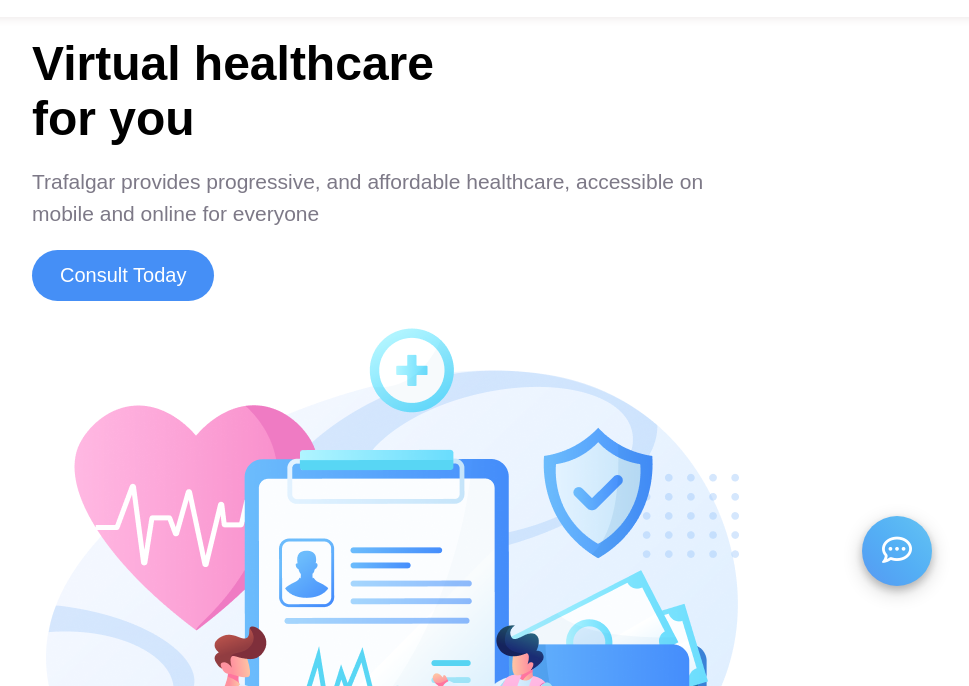
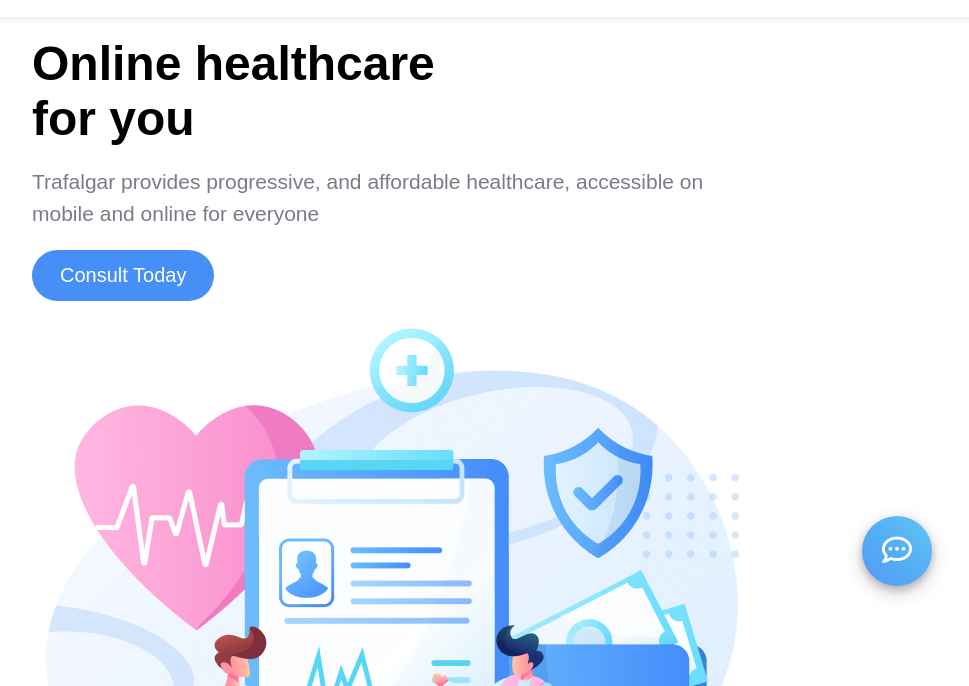
Before and after one commit to Amrita965/virtual-healthcare, a plain HTML site: page index.html in a window 1280 px wide. Shown: the part 114-800 px from the top of the page, without its empty margins (248-1217 px from the left). Drawn offline with Linux system fonts and the light colour scheme.

Commit message:
Title change

```diff
--- a/index.html
+++ b/index.html
@@ -31,7 +31,7 @@
         <!-- Banner section -->
         <section class="banner">
             <div class="banner-content">
-                <h1 class="title">Virtual healthcare <br class="line-break"> for you</h1>
+                <h1 class="title">Online healthcare <br class="line-break"> for you</h1>
                 <p class="description">Trafalgar provides progressive, and affordable healthcare, accessible on mobile
                     and online for everyone</p>
                 <button class="btn">Consult Today</button>
```
